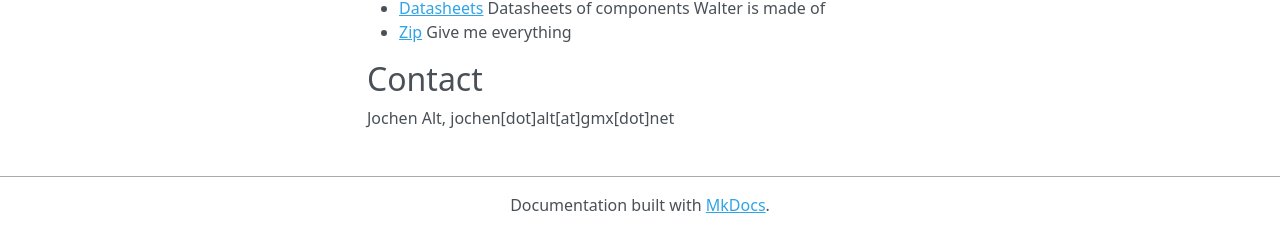
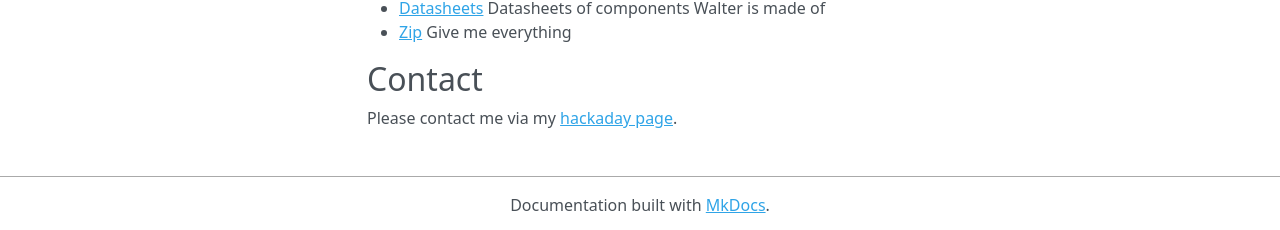
Before and after one commit to goergch/Walter, an MkDocs documentation site: the page built from docs/Sources.md, in a window 1280 px wide and 1014 px high. Shown: the part 781-1011 px from the top of the window. Built offline with MkDocs 1.6.1, drawn with Linux system fonts in a browser that asks for light colours; nearby versions of some CDN libraries; old or Windows-style settings are respelled for this version of MkDocs.

Commit message:
no message

```diff
--- a/docs/Sources.md
+++ b/docs/Sources.md
@@ -15,4 +15,4 @@ Give me everything
 
 ## Contact
 
-Jochen Alt, jochen[dot]alt[at]gmx[dot]net
+Please contact me via my [hackaday page](https://hackaday.io/project/19968-walter).
```
